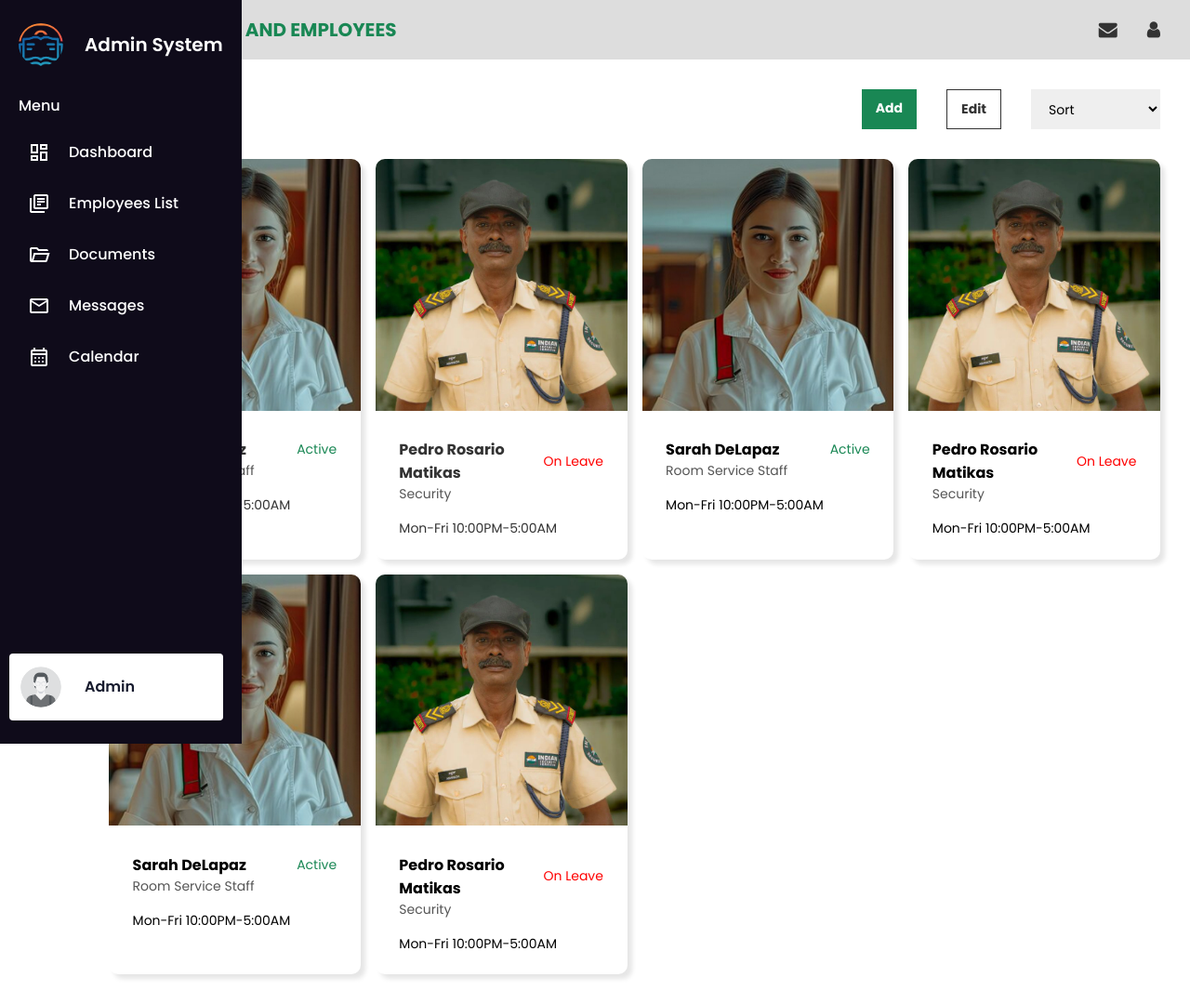
After one commit to Kenoahseth/Admin-System, a PHP site: page /employees-list.html in a window 1280 px wide. The commit adds this page. Shown: the whole page at 93% size. Run offline with PHP 8.4, Linux system fonts and the light colour scheme.

Commit message:
New Changes

```diff
--- /dev/null
+++ b/employees-list.html
@@ -0,0 +1,190 @@
+<!DOCTYPE html>
+<html lang="en">
+  <head>
+    <meta charset="UTF-8" />
+    <meta name="viewport" content="width=device-width, initial-scale=1.0" />
+    <title>Employees List</title>
+    <link
+      rel="stylesheet"
+      href="https://cdnjs.cloudflare.com/ajax/libs/font-awesome/4.7.0/css/font-awesome.css"
+    />
+    <link
+      rel="stylesheet"
+      href="https://fonts.googleapis.com/css2?family=Material+Symbols+Outlined:opsz,wght,FILL,GRAD@20..48,100..700,0..1,-50..200"
+    />
+    <link rel="stylesheet" href="styles.css" />
+  </head>
+  <body>
+    <aside class="sidebar">
+      <div class="sidebar-header">
+        <img src="images/logo.png" alt="logo" />
+        <h2>Admin System</h2>
+      </div>
+      <ul class="sidebar-links">
+        <h4>
+          <span>Menu</span>
+          <div class="menu-separator"></div>
+        </h4>
+        <li>
+          <a href="index.html">
+            <span class="material-symbols-outlined"> dashboard </span
+            >Dashboard</a
+          >
+        </li>
+        <li>
+          <a href="employees-list.html"
+            ><span class="material-symbols-outlined"> library_books </span
+            >Employees List</a
+          >
+        </li>
+        <li>
+          <a href="#"
+            ><span class="material-symbols-outlined"> folder_open </span
+            >Documents</a
+          >
+        </li>
+        <li>
+          <a href="#"
+            ><span class="material-symbols-outlined"> mail </span>Messages</a
+          >
+        </li>
+        <li>
+          <a href="#"
+            ><span class="material-symbols-outlined"> calendar_month </span
+            >Calendar</a
+          >
+        </li>
+      </ul>
+      <div class="user-account">
+        <div class="user-profile">
+          <img src="images/profile.png" alt="Profile Image" />
+          <div class="user-detail">
+            <h3>Admin</h3>
+          </div>
+        </div>
+      </div>
+    </aside>
+
+    <main style="margin-left: 85px">
+      <div class="breadcrumbs">
+        <div class="left">
+          <p>Admin > <span>STAFFS AND EMPLOYEES</span></p>
+        </div>
+
+        <div class="right">
+          <a href="#">
+            <i class="fa fa-envelope" aria-hidden="true"></i>
+          </a>
+          <a href="#">
+            <i class="fa fa-user" aria-hidden="true"></i>
+          </a>
+        </div>
+      </div>
+
+      <section class="employees-list-section">
+        <div class="top-buttons">
+          <a href="#" class="add-btn">Add</a>
+          <a href="#" class="edit-btn">Edit</a>
+          <select name="sort" id="" class="sort-select">
+            <option value="" selected disabled>Sort</option>
+            <option value="newest">Newest First</option>
+            <option value="oldest">Oldest First</option>
+            <option value="alphabetical">Alphabetical</option>
+          </select>
+        </div>
+
+        <div class="employees-grid">
+          <a href="components/employee-profile.html">
+            <div class="employee-card">
+              <img src="images/room-service.png" alt="" class="employee-img" />
+              <div class="employee-info">
+                <div class="employee-flex">
+                  <p class="employee-name">Sarah DeLapaz</p>
+                  <span class="employee-status">Active</span>
+                </div>
+
+                <p class="employee-position">Room Service Staff</p>
+
+                <p class="employee-schedule">Mon-Fri 10:00PM-5:00AM</p>
+              </div>
+            </div>
+          </a>
+
+          <a href="">
+            <div class="employee-card">
+              <img src="images/security.jpg" alt="" class="employee-img" />
+              <div class="employee-info">
+                <div class="employee-flex">
+                  <p class="employee-name">Pedro Rosario Matikas</p>
+                  <span class="employee-status" style="color: red"
+                    >On Leave</span
+                  >
+                </div>
+
+                <p class="employee-position">Security</p>
+
+                <p class="employee-schedule">Mon-Fri 10:00PM-5:00AM</p>
+              </div>
+            </div>
+          </a>
+
+          <div class="employee-card">
+            <img src="images/room-service.png" alt="" class="employee-img" />
+            <div class="employee-info">
+              <div class="employee-flex">
+                <p class="employee-name">Sarah DeLapaz</p>
+                <span class="employee-status">Active</span>
+              </div>
+
+              <p class="employee-position">Room Service Staff</p>
+
+              <p class="employee-schedule">Mon-Fri 10:00PM-5:00AM</p>
+            </div>
+          </div>
+
+          <div class="employee-card">
+            <img src="images/security.jpg" alt="" class="employee-img" />
+            <div class="employee-info">
+              <div class="employee-flex">
+                <p class="employee-name">Pedro Rosario Matikas</p>
+                <span class="employee-status" style="color: red">On Leave</span>
+              </div>
+
+              <p class="employee-position">Security</p>
+
+              <p class="employee-schedule">Mon-Fri 10:00PM-5:00AM</p>
+            </div>
+          </div>
+
+          <div class="employee-card">
+            <img src="images/room-service.png" alt="" class="employee-img" />
+            <div class="employee-info">
+              <div class="employee-flex">
+                <p class="employee-name">Sarah DeLapaz</p>
+                <span class="employee-status">Active</span>
+              </div>
+
+              <p class="employee-position">Room Service Staff</p>
+
+              <p class="employee-schedule">Mon-Fri 10:00PM-5:00AM</p>
+            </div>
+          </div>
+
+          <div class="employee-card">
+            <img src="images/security.jpg" alt="" class="employee-img" />
+            <div class="employee-info">
+              <div class="employee-flex">
+                <p class="employee-name">Pedro Rosario Matikas</p>
+                <span class="employee-status" style="color: red">On Leave</span>
+              </div>
+
+              <p class="employee-position">Security</p>
+
+              <p class="employee-schedule">Mon-Fri 10:00PM-5:00AM</p>
+            </div>
+          </div>
+        </div>
+      </section>
+    </main>
+  </body>
+</html>
--- a/styles.css
+++ b/styles.css
@@ -155,7 +155,7 @@ body {
   width: 100%;
   height: 64px;
   background-color: #ddd;
-  padding: 0 1.8rem;
+  padding: 0 2rem;
   display: flex;
   align-items: center;
   justify-content: space-between;
@@ -273,7 +273,7 @@ body {
 
 /* Event Section */
 .event-section {
-  padding: 1.6rem;
+  padding: 2rem;
   display: grid;
   grid-gap: 2rem;
   grid-template-columns: 2fr 1fr;
@@ -327,9 +327,14 @@ body {
   border-radius: 10px;
 }
 
-.activity-flex h1 {
+.activity-log-container h1 {
   text-align: center;
   padding: 1rem 0;
+}
+
+.activity-flex {
+  height: 400px;
+  overflow-y: scroll;
 }
 
 .activity-card {
@@ -430,3 +435,163 @@ body {
   background-repeat: no-repeat;
   border-radius: 20px;
 }
+
+/* Employees List */
+.employees-list-section {
+  padding: 2rem;
+}
+
+.top-buttons {
+  display: flex;
+  justify-content: flex-end;
+  gap: 2rem;
+  margin-bottom: 2rem;
+}
+
+.top-buttons .add-btn {
+  text-decoration: none;
+  background-color: #198754;
+  padding: 10px 15px;
+  color: #fff;
+  font-size: 14px;
+  font-weight: 700;
+  transition: 0.3s ease-in-out;
+}
+
+.top-buttons .add-btn:hover {
+  background-color: #136740;
+}
+
+.top-buttons .edit-btn {
+  text-decoration: none;
+  border: 1px solid #333;
+  padding: 10px 15px;
+  color: #333;
+  font-size: 14px;
+  font-weight: 700;
+  transition: 0.3s ease-in-out;
+}
+
+.top-buttons .edit-btn:hover {
+  background-color: #333;
+  color: #fff;
+}
+
+.sort-select {
+  padding: 10px 15px;
+  font-size: 14px;
+  border: none;
+}
+
+.employees-grid {
+  display: grid;
+  grid-template-columns: repeat(4, 1fr);
+  gap: 1rem;
+}
+
+.employees-grid a {
+  text-decoration: none;
+  color: #333;
+}
+
+.employee-card {
+  box-shadow: 5px 5px 5px rgba(0, 0, 0, 0.1);
+  border-radius: 10px;
+  overflow: hidden;
+  transition: 0.3s ease-in-out;
+  cursor: pointer;
+  height: 100%;
+}
+
+.employee-img {
+  width: 100%;
+}
+
+.employee-info {
+  padding: 1.4rem 1.6rem;
+}
+
+.employee-info .employee-name {
+  font-weight: 700;
+}
+
+.employee-flex {
+  display: flex;
+  justify-content: space-between;
+  align-items: center;
+}
+
+.employee-info .employee-position {
+  font-size: 14px;
+  color: #555;
+  margin-bottom: 1rem;
+}
+
+.employee-info .employee-status {
+  font-size: 14px;
+  color: #198754;
+  display: inline-block;
+  text-align: right;
+  flex: 1 0 auto;
+}
+
+.employee-info .employee-schedule {
+  font-size: 14px;
+}
+
+/* Personal Window */
+.employee-profile-section {
+  padding: 2rem;
+}
+
+.menu-buttons {
+  display: flex;
+}
+
+.menu-buttons button {
+  padding: 10px 15px;
+  border: none;
+  background-color: #eee;
+}
+
+.personal-info-window {
+  display: flex;
+  background-color: #eee;
+  padding: 2rem;
+  gap: 2rem;
+}
+
+.profile-card {
+  background-color: ;
+}
+
+.profile-card img {
+  width: 360px;
+}
+
+.profile-card .employee-name {
+  text-align: center;
+  font-weight: 700;
+}
+
+.profile-card .employee-role {
+  text-align: center;
+  color: #555;
+}
+
+.profile-info {
+  padding: 2rem;
+}
+
+.profile-info p {
+  color: #555;
+}
+
+.profile-info p span {
+  color: black;
+}
+
+.basic-info-field {
+  display: flex;
+  gap: 2rem;
+}
```
Also changed, not shown: components/employee-profile.html (added, +132 -0 lines), index.html (+26 -2 lines), images/room-service.png (added), images/security.jpg (added).
